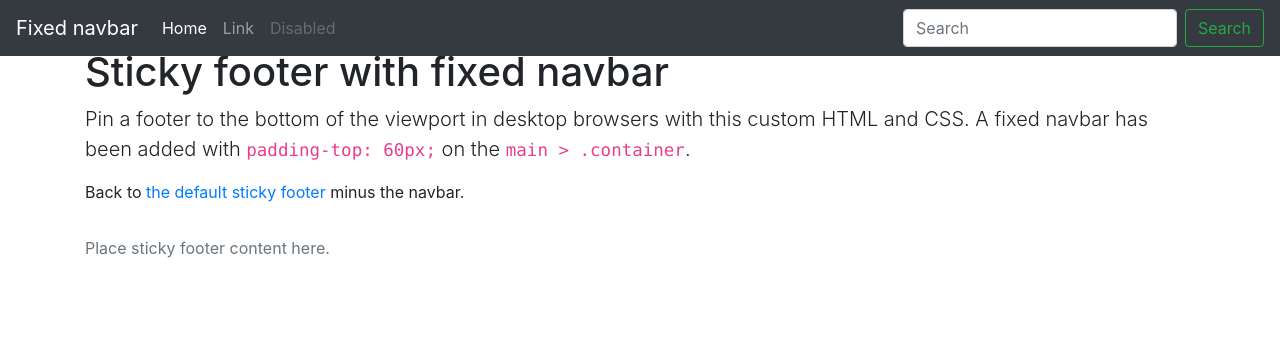
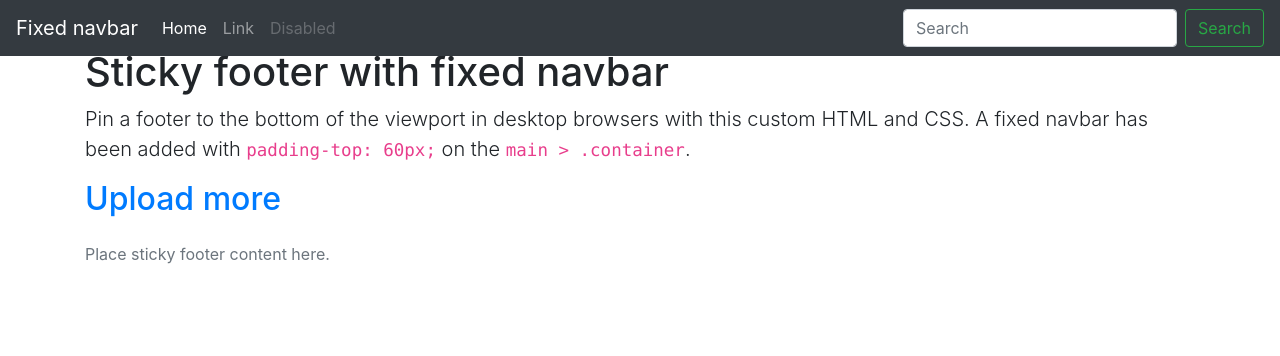
Before and after one commit to MasakiTanaka-9627/ImageTool, a Django app: page / in a window 1280 px wide. Shown: the top 356 px of the page. Run offline with Django 3.2, Linux system fonts and the light colour scheme; data that the repository does not hold is empty; some libraries are stand-ins or nearby versions.

Commit message:
local image upload OK

```diff
--- a/config/settings.py
+++ b/config/settings.py
@@ -20,7 +20,7 @@ try:
 except ImportError:
     pass
 
-ALLOWED_HOSTS = ["tool20211011.herokuapp.com"]
+ALLOWED_HOSTS = []
 
 
 # Application definition
--- a/ocr/urls.py
+++ b/ocr/urls.py
@@ -3,5 +3,6 @@ from . import views
 
 app_name = 'ocr'
 urlpatterns = [
-    path('', views.index, name='index')
+    path('', views.index, name='index'),
+    path('upload/', views.upload, name='upload'),
 ]
--- a/ocr/views.py
+++ b/ocr/views.py
@@ -1,5 +1,6 @@
+from django.shortcuts import render, redirect
 from .models import Image
-from django.shortcuts import render
+from .forms import ImageForm
 
 
 def index(request):
@@ -7,3 +8,16 @@ def index(request):
     context = {'images': images}
 
     return render(request, 'index.html', context)
+
+
+def upload(request):
+    if request.method == "POST":
+        form = ImageForm(request.POST, request.FILES)
+        if form.is_valid():
+            form.save()
+            return redirect('ocr:index')
+    else:
+        form = ImageForm()
+
+    context = {'form': form}
+    return render(request, 'upload.html', context)
--- a/templates/index.html
+++ b/templates/index.html
@@ -52,8 +52,10 @@
         <img src='{{ MEDIA_URL }}{{image.picture}}' width=200>
         <h2>{{ image.title }}</h2>
         {% endfor %}
-        <p>Back to <a href="{{ site.baseurl }}/docs/{{ site.docs_version }}/examples/sticky-footer/">the default sticky
-                footer</a> minus the navbar.</p>
+
+        <h2><a href="{% url 'ocr:upload' %}">Upload more</a></h2>
+
+
     </div>
 </main>
 
```
Also changed, not shown: ocr/forms.py (added, +8 -0 lines), templates/upload.html (added, +7 -0 lines), media/images/スクリーンショット_2021-10-12_7.00.04.png (added).
